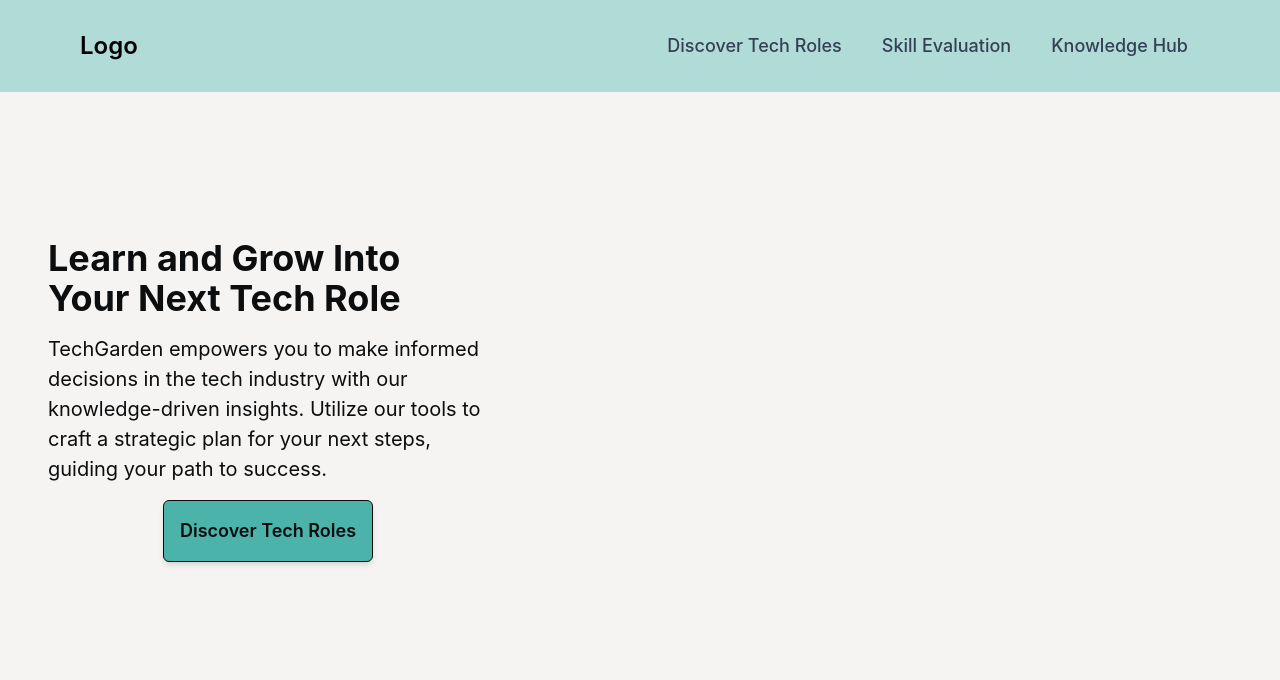
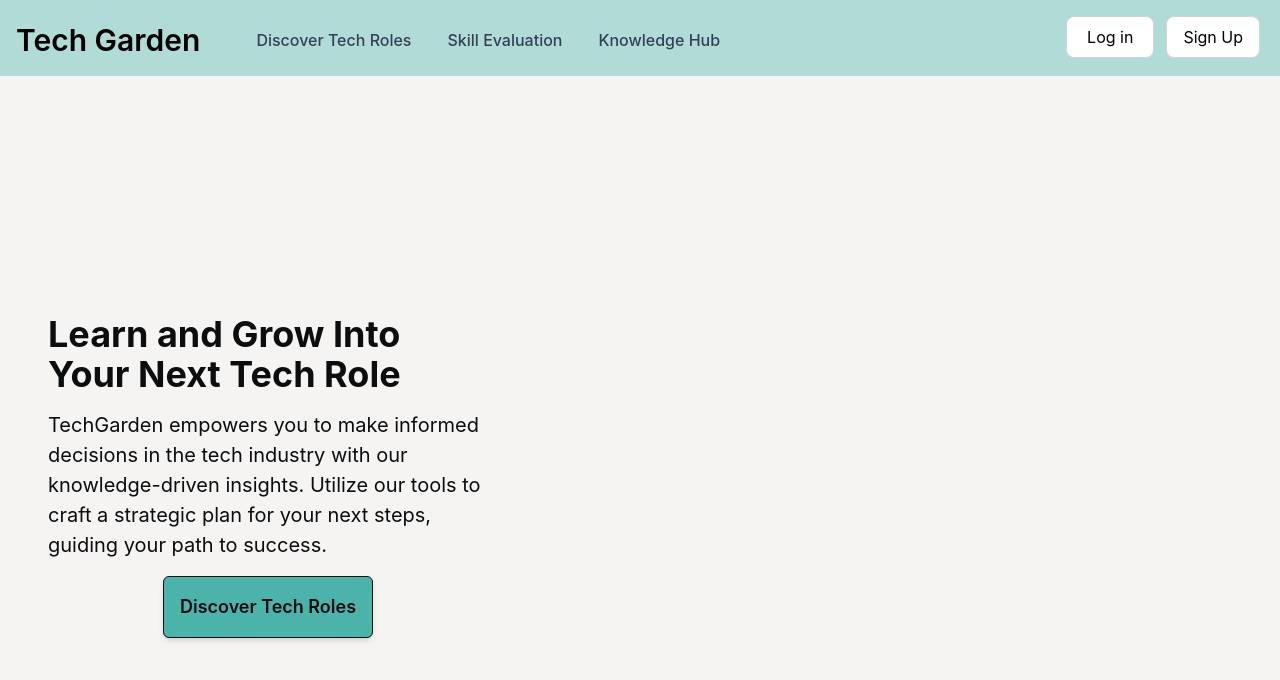
Before and after one commit to cherryontech/TechGarden, a React (Create React App) app: page / in a window 1280 px wide. Shown: the top 680 px of the page. Built offline with nearby package versions, Linux system fonts and the light colour scheme; the HTML template or start-up script is replaced by a standard one.

Commit message:
Added login and signup button. Added logo.

```diff
--- a/src/components/Navbar.js
+++ b/src/components/Navbar.js
@@ -1,32 +1,34 @@
 import { Link } from "react-router-dom";
 
 function Navbar() {
-
-  // temp color of bg-teal being used until pull request approved
   return (
-      <nav className="fixed top-0 left-0 right-0 z-10 flex justify-between items-center align-middle px-3 md:py-4 md:px-20 bg-oasis-blue">
-        <div>
+    <nav className=" top-0 left-0 right-0 z-10 flex justify-between items-center md:py-2 bg-oasis-blue px-4 md:px-20 relative">
       <Link
         to="/"
-            className="text-xl md:text-2xl font-semibold hover:text-gray-600"
+        className="text-xl md:text-3xl font-semibold hover:text-gray-600 ml-[-4rem] mt-1"
       >
-            Logo
+        Tech Garden
       </Link>
-        </div>
-        <div className="flex md:space-x-4 items-center">
+
+      <div className="flex-grow flex justify-start md:space-x-3 items-center ml-11 mt-1">
         {[
           ["Discover Tech Roles", "/tech-roles"],
           ["Skill Evaluation", "/skill-eval"],
           ["Knowledge Hub", "/knowledge-hub"],
-          ].map(([title, url, index]) => (
+        ].map(([title, url], index) => (
           <Link
             key={index}
             to={url}
-              className="rounded-lg px-1 py-4 text-xs md:text-lg md:px-3 text-slate-700 font-medium hover:bg-slate-100 hover:text-slate-900"
+            className="rounded-lg px-1 py-4 text-14 md:text-18 md:px-3 text-slate-700 font-medium hover:bg-slate-100 hover:text-slate-900"
           >
             {title}
           </Link>
         ))}
+      </div>
+
+      <div className="absolute top-4 right-5 flex items-center space-x-2">
+        <button type="button" className="bg-white border border-gray-300 focus:outline-none font-small rounded-lg px-5 py-2 mr-1 dark:bg-oasis-blue dark:text-grey dark:border-gray-600">Log in</button>
+        <button type="button" className="bg-white border border-gray-300 focus:outline-none font-small rounded-lg px-4 py-2 dark:bg-gray-50 dark:text-grey dark:border-gray-600">Sign Up</button>
       </div>
     </nav>
   );
```
Lines whose indentation alone changed are shown as unchanged.
